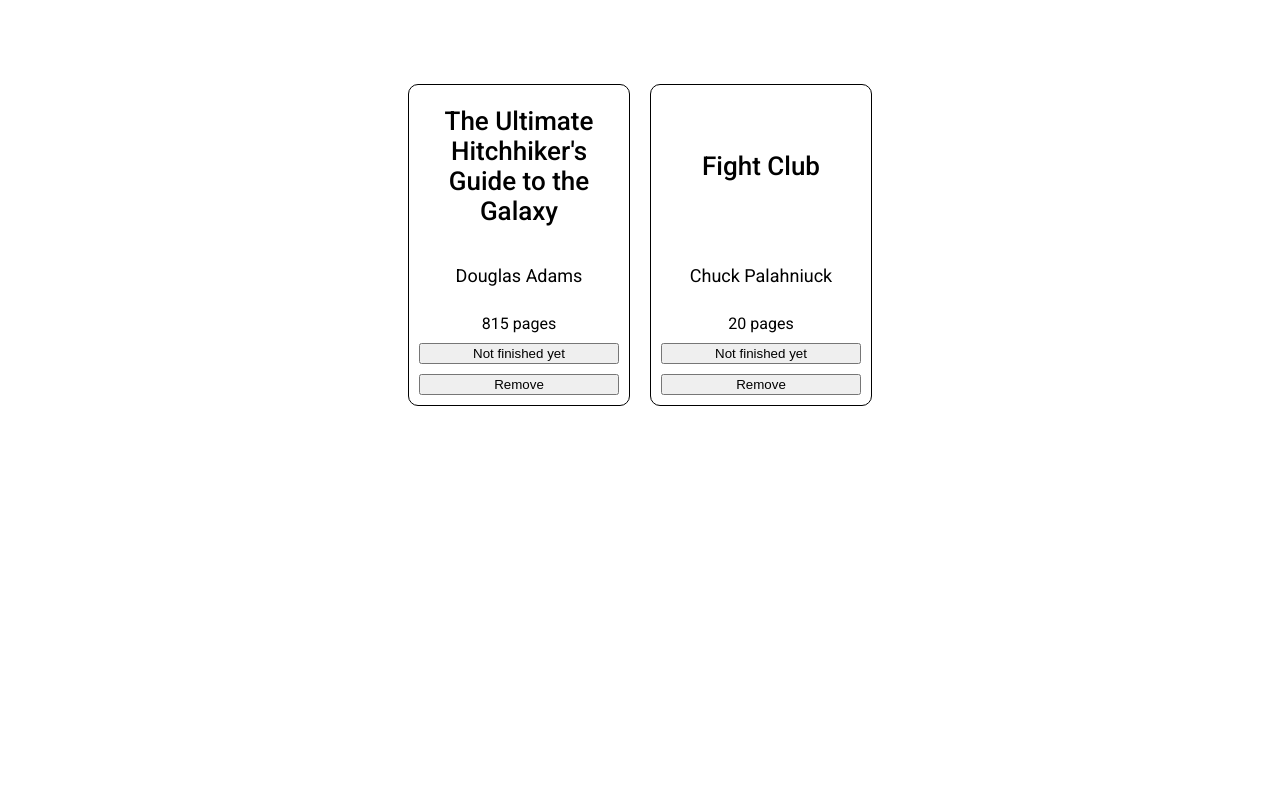
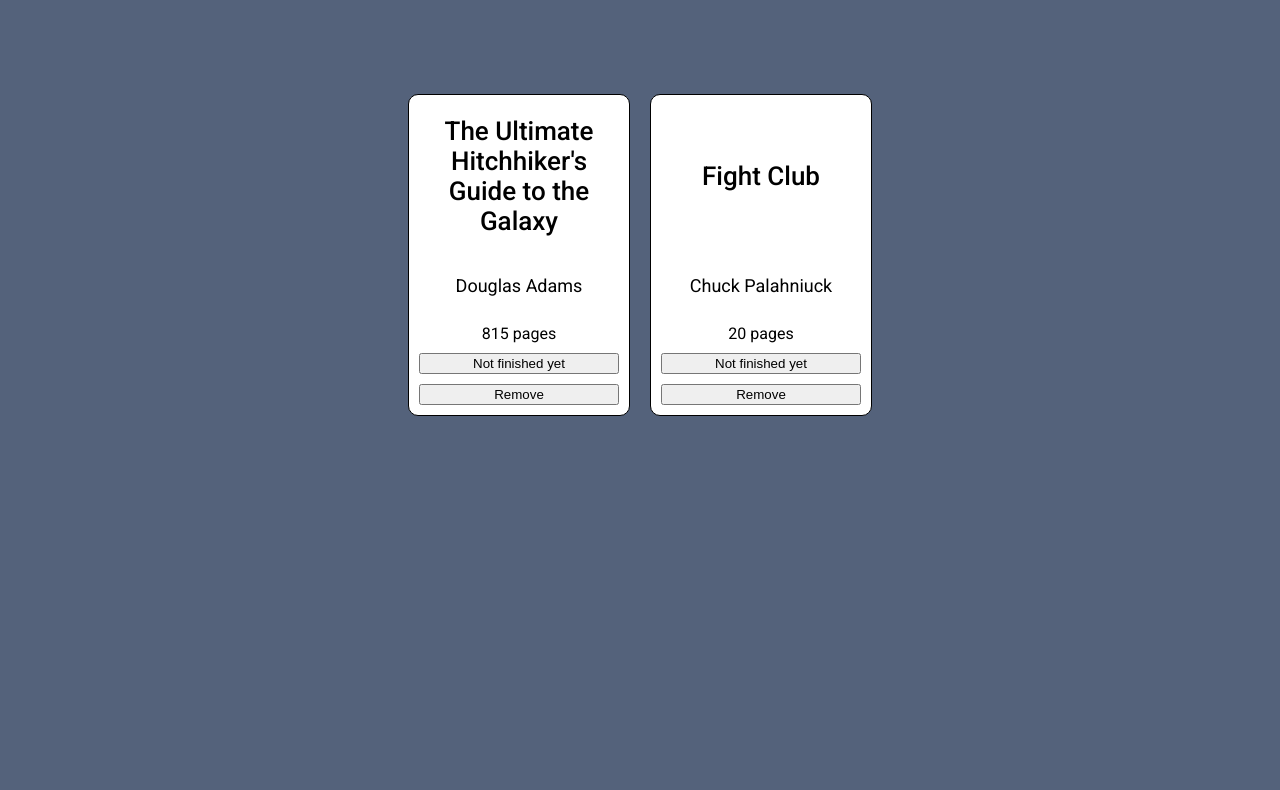
Before and after one commit to Caleblyx/the-library, a plain HTML site: page index.html in a window 1280 px wide. Shown: the part 105-895 px from the top of the page. Before the commit the page ends 800 px from the top, so only its background shows below. Drawn offline with Linux system fonts and the light colour scheme.

Commit message:
Update UI colour scheme

```diff
--- a/stylesheet.css
+++ b/stylesheet.css
@@ -1,3 +1,13 @@
+html{
+    height: 100%;
+    padding: 0px;
+}
+
+body{
+    height: 100%;
+    padding: 0px;
+    margin: 0px;
+}
 header {
     font-family: 'Roboto Slab', serif;
     font-size: 60px;
@@ -6,7 +16,6 @@
     margin: 10px;
     align-items: center;
 }
-
 
 .add-book{
     height: 60px;
@@ -26,8 +35,9 @@
     flex-wrap: wrap;
     gap: 20px;
     justify-content: center;
-    align-items: center;
-    margin-top: 100px;
+    background-color: #54627B;
+    height: 100%;
+    padding-top: 100px;
 }
 
 .book-card{
@@ -43,6 +53,7 @@
     justify-content: space-between;
     border-radius: 10px;
     font-family: 'Roboto', sans-serif;
+    background-color: white;
 }
 
 .modal{
```
